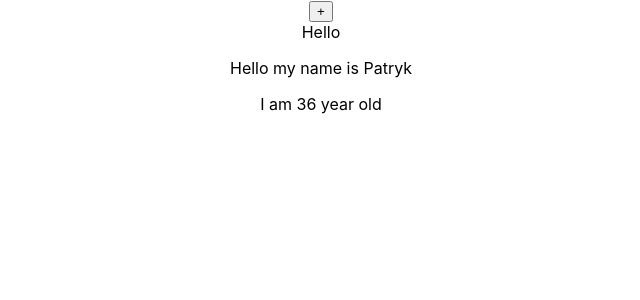
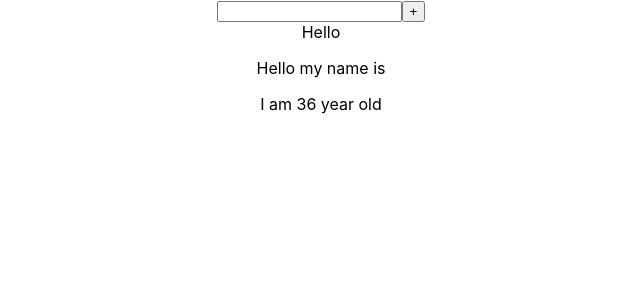
Before and after one commit to patrykomiotek/ws-awesome-news, a React (Create React App) app: page / in a window 1280 px wide. Shown: the top 300 px of the page, without its empty margins (319-959 px from the left). Built offline with nearby package versions, Linux system fonts and the light colour scheme.

Commit message:
change handler

```diff
--- a/src/App.tsx
+++ b/src/App.tsx
@@ -1,10 +1,12 @@
 import './App.css';
 
-import React, { useState } from 'react';
+import { useState } from 'react';
+import type { ChangeEventHandler, MouseEventHandler } from 'react';
 import { Hello } from 'components/Hello';
 
 function App() {
   const [age, setAge] = useState<number>(36);
+  const [name, setName] = useState<string | null>(null); // "" - falsy value
   // React.MouseEvent
   // React.FormEvent
   // React.ChangeEvent
@@ -12,17 +14,21 @@ function App() {
   // React.MouseEventHandler
   // React.FormEventHandler
   // React.ChangeEventHandler
-  const handleClick: React.MouseEventHandler<HTMLButtonElement> = () => {
+  const handleChange: ChangeEventHandler<HTMLInputElement> = (event) => {
+    setName(event.target.value);
+  }
+  const handleClick: MouseEventHandler<HTMLButtonElement> = () => {
     setAge((age) => age + 1);
   }
-  const handleDivClick: React.MouseEventHandler<HTMLDivElement> = () => {
+  const handleDivClick: MouseEventHandler<HTMLDivElement> = () => {
     setAge((age) => age + 1);
   }
   return (
     <div className="App">
+      <input type="text" onChange={handleChange} />
       <button onClick={handleClick}>+</button>
       <div onClick={handleDivClick}>Hello</div>
-      <Hello name="Patryk" age={age} />
+      <Hello name={name} age={age} />
     </div>
   );
 }
--- a/src/components/Hello.tsx
+++ b/src/components/Hello.tsx
@@ -1,7 +1,7 @@
 import { Text } from './Text';
 
 type HelloProps = {
-  readonly name: string;
+  readonly name: string | null;
   readonly age: number;
 }
 
```
